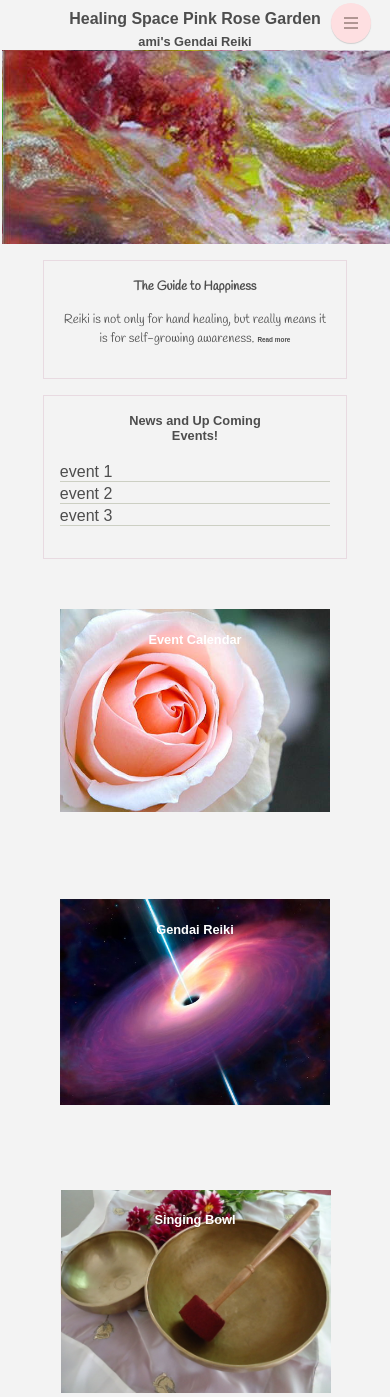
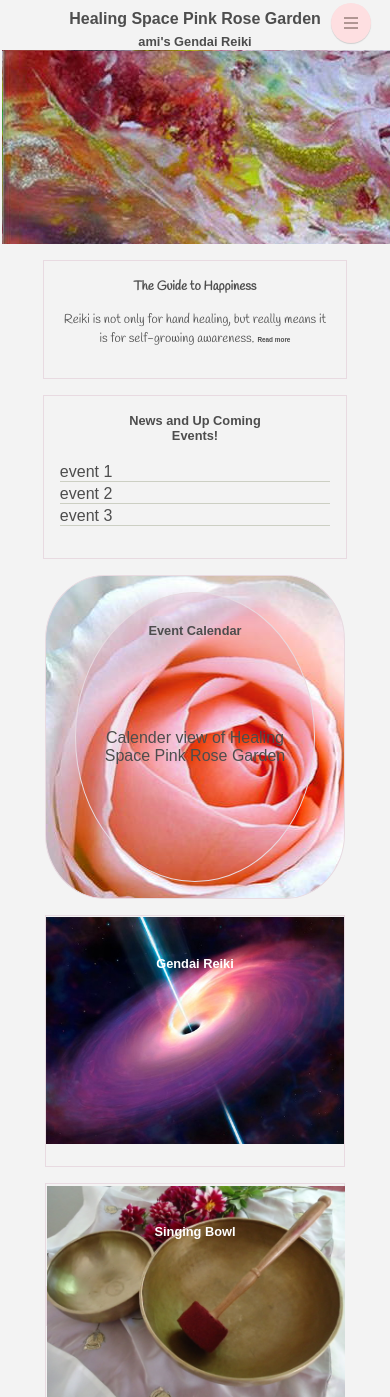
Before and after one commit to sugi1119/ami-gendai-reiki-, a website: page index.html in a window 390 px wide. Shown: the top 1397 px of the page. Drawn offline with nearby package versions, Linux system fonts and the light colour scheme.

Commit message:
Change 1 grid_item_test

```diff
--- a/css/base.css
+++ b/css/base.css
@@ -248,13 +248,15 @@ ul{
   }
 
 /*Content grid*/
-  .grid_item{
-    width: 70%;
-    height: 16em;
-    border: 1px solid transparent;
-    margin: 0 auto;
-    padding: 1em;
+  .grid_item.inside{
+    width: 77%;
+    max-height: 250px;
+    border: 1px solid #E8DAE1;
+    margin: 1em auto;
+    /*padding: 1em;*/
   }
+
+
 
   .grid_item.flex{
     width: 70%;
@@ -347,6 +349,79 @@ ul{
   }
 /*above do not use at this moment */
 
+/*test*/
+.grid_item_test{
+    width: 77%;
+    max-height: 100%;
+    border: 1px solid #E8DAE1;
+    margin: 0 auto;
+    /*padding: 1em;*/
+    background: url('../images/pink rose flower 3-500_small.jpg');
+    background-repeat: no-repeat;
+    position: relative;
+    -webkit-border-radius: 20%;
+    -moz-border-radius: 20%;
+    border-radius: 20%;
+  }
+
+  .grid_item_test h2{
+    position: relative;
+    margin: 1em auto;
+
+    /*z-index: 20;*/
+  }
+
+  .behind_test{
+    position: relative;
+    width: 100%-2em;
+    height: 80%;
+    /*border: 1px solid red;*/
+    /*background-color: #ffffff;*/
+    /*opacity: 0.1;*/
+    margin: 0 auto;
+    z-index: 1;
+    /*top: -1em;*/
+    padding: 1em;
+  }
+
+  .ul_test {
+    position: relative;
+    width: 78%;
+    height: 16em;
+    -webkit-border-radius: 100%;
+    -moz-border-radius: 100%;
+    border-radius: 100%;
+    border: 1px solid #E8DAE1;
+    margin: 0 auto;
+    padding: 1em;
+    background-color: rgba(180, 49, 114, 0.1);
+    /*background-color: #ffffff;
+    opacity: 0.6;*/
+    z-index: 10;
+
+  }
+
+  .ul_test li{
+    position: relative;
+    top: 30%;
+    text-align: center;
+  }
+  /*.calendar_grid{
+    width: 100%;
+    height: 100%;
+    border: 1px solid black;
+  }
+*/
+  .ul_test:hover{
+    background-color: rgba(180, 49, 114, 0.6);
+  }
+
+  .ul_test:hover{
+    color: #ffffff;
+  }
+
+
+
 /*Gendai reiki grid*/
 
 .grid_item.inside h2{
@@ -368,7 +443,7 @@ ul{
   max-height: 100%;
   position: relative;
   z-index: 1;
-  /*margin-top: -1em;*/
+  top: -1em;
 }
 
 .grid_item.inside img:hover{
--- a/index.html
+++ b/index.html
@@ -65,19 +65,26 @@
             </a>
         </div>
 
-        <div class="grid_item inside">
+<a class="mouse_show" href="calender_view">
+        <div class="grid_item_test">
+
           <div class="calender_grid">
-            <a class="mouse_show" href="calender_view"><h2>Event Calendar</h2>
-          </div>
-          <img src="images/pink rose flower 3-500_small.jpg">
-          <ul class="behind">
+            <a class="mouse_show" href="calender_view">
+
+         <!--  <img src="images/pink rose flower 3-500_small.jpg"> -->
+          <div class="behind_test">
+
+            <ul class="ul_test">
+              <h2>Event Calendar</h2>
               <li>Calender view of Healing Space Pink Rose Garden</li>
             </ul>
-          </a>
-        </div>
+          </div>
+          </div>
+
+        </div></a>
 
         <div class="grid_item inside">
-          <div class="gendai_grid">
+         <!--  <div class="gendai_grid"> -->
             <a class="mouse_show" href="gendai_reiki"><h2>Gendai Reiki</h2>
               <img src="img/uchyuu.jpg">
               <ul class="behind">
@@ -85,7 +92,7 @@
                   <li>Gendai Reiki Seminar, meeting &amp; practice information</li>
                 </ul>
             </a>
-          </div>
+          <!-- </div> -->
         </div>
 
         <div class="grid_item inside">
```
